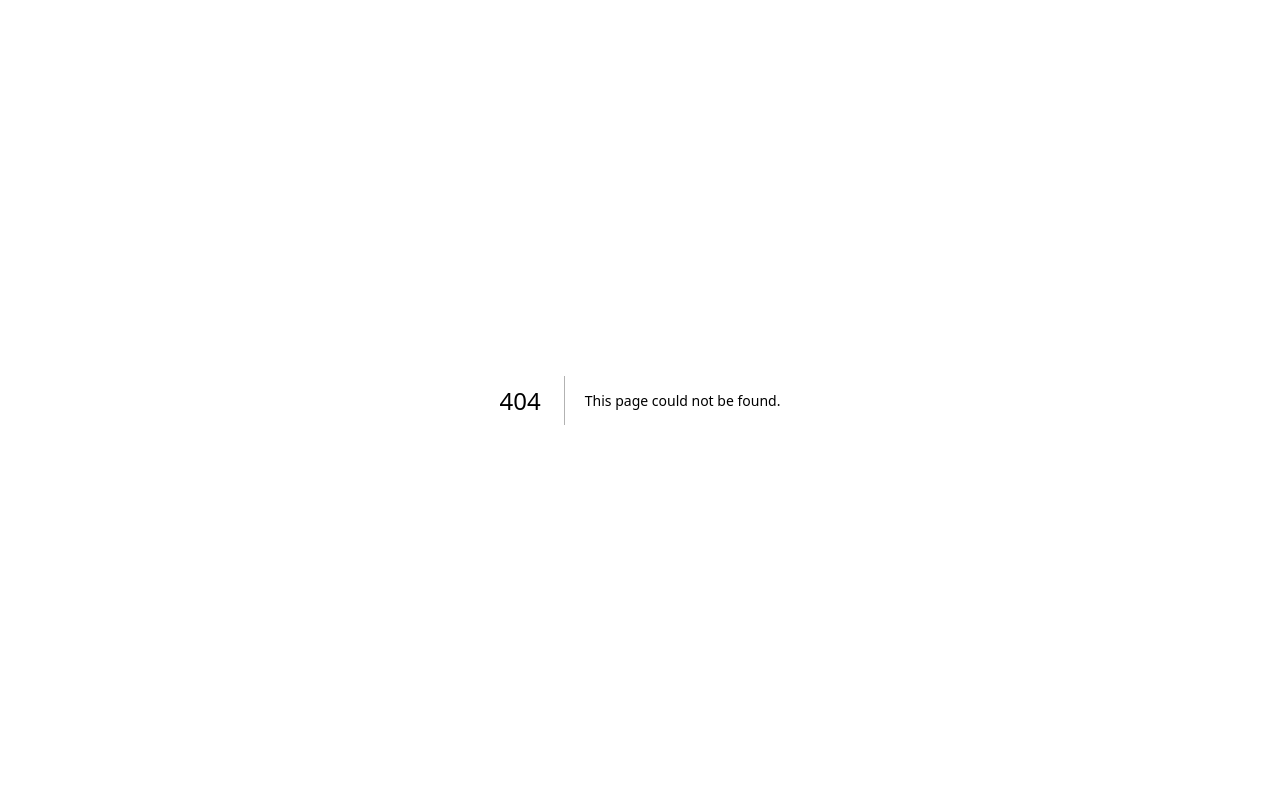
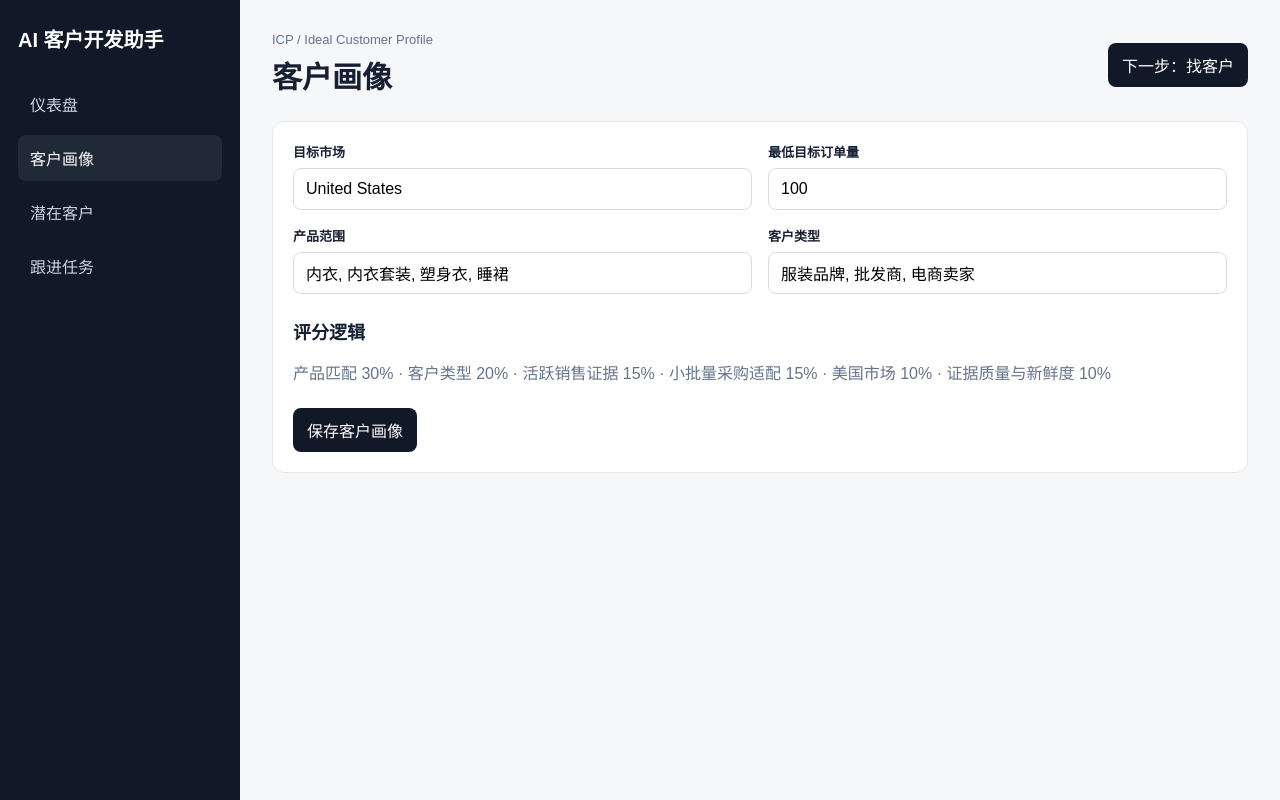
Before and after one commit to alyssa88-cloud/alyssa88-cloud-codex-project, a Next.js app in the folder apps/web/: page /icp in a window 1280 px wide. Before the commit this address had no page. Built offline with nearby package versions, Linux system fonts and the light colour scheme.

Commit message:
feat(web): add ICP setup page

```diff
--- /dev/null
+++ b/apps/web/app/icp/page.tsx
@@ -0,0 +1,23 @@
+const products = ["内衣", "内衣套装", "塑身衣", "睡裙"];
+const customerTypes = ["服装品牌", "批发商", "电商卖家"];
+
+export default function ICPPage() {
+  return (
+    <div className="shell">
+      <aside className="sidebar"><div className="brand">AI 客户开发助手</div><nav className="nav"><a href="/">仪表盘</a><a className="active" href="/icp">客户画像</a><a href="/leads">潜在客户</a><a href="/follow-ups">跟进任务</a></nav></aside>
+      <main className="main">
+        <header className="header"><div><p className="eyebrow">ICP / Ideal Customer Profile</p><h1>客户画像</h1></div><a className="button" href="/leads">下一步：找客户</a></header>
+        <section className="card">
+          <div className="form-grid">
+            <div className="field"><label htmlFor="market">目标市场</label><input id="market" defaultValue="United States" /></div>
+            <div className="field"><label htmlFor="moq">最低目标订单量</label><input id="moq" type="number" defaultValue="100" min="1" /></div>
+            <div className="field"><label htmlFor="products">产品范围</label><input id="products" defaultValue={products.join(", ")} /></div>
+            <div className="field"><label htmlFor="customers">客户类型</label><input id="customers" defaultValue={customerTypes.join(", ")} /></div>
+          </div>
+          <div className="section"><h2 className="section-title">评分逻辑</h2><p className="muted">产品匹配 30% · 客户类型 20% · 活跃销售证据 15% · 小批量采购适配 15% · 美国市场 10% · 证据质量与新鲜度 10%</p></div>
+          <div className="section"><button className="button" type="button">保存客户画像</button></div>
+        </section>
+      </main>
+    </div>
+  );
+}
```
